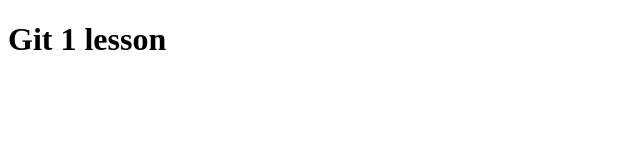
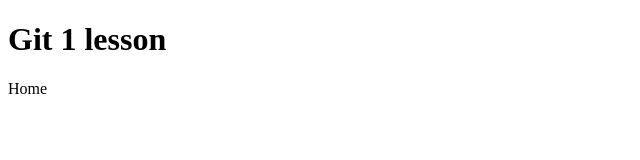
Before and after one commit to DeriuginaKristina/Git-33-lesson1, a plain HTML site: page Lesson1/index.html in a window 1280 px wide. Shown: the full height of the page, 0-640 px from the left. Drawn offline with Linux system fonts and the light colour scheme.

Commit message:
add header

```diff
--- a/Lesson1/index.html
+++ b/Lesson1/index.html
@@ -7,5 +7,6 @@
 </head>
 <body>
  <h1>Git 1 lesson </h1>
+<span>Home </span>
 </body>
 </html>
```
